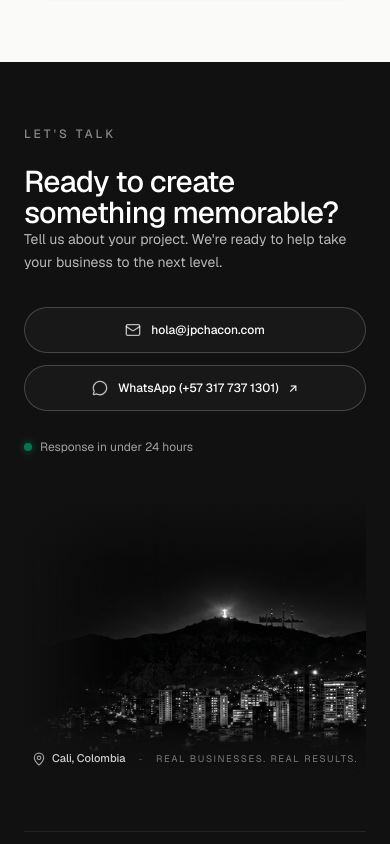
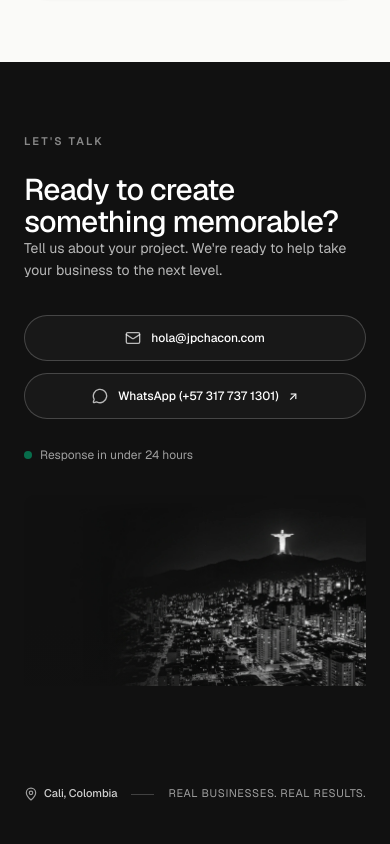
Before and after one commit to Juanpa571/portfolio, a React (Vite) app: page / in a window 390 px wide. Shown: the part 5240-6084 px from the top of the page. Built offline with nearby package versions, Linux system fonts and the light colour scheme.

Commit message:
feat(footer): integrate panoramic Cristo Rey visual layer and seamless sticky bar alignment

```diff
--- a/src/components/layout/Footer.tsx
+++ b/src/components/layout/Footer.tsx
@@ -57,20 +57,40 @@ export const Footer: React.FC = () => {
       <div className="w-full max-w-[1760px] mx-auto px-6 sm:px-10 lg:px-14 xl:px-16 2xl:px-20 pt-16 sm:pt-20 lg:pt-24 pb-8 flex flex-col justify-between relative z-10">
 
         {/* ========================================================
-            PART 1: HERO ZONE (Split: Left Copy + Right Night City)
+            PART 1: HERO ZONE (Split: Left Copy + Right Panoramic Night City)
             ======================================================== */}
-        <div className="flex flex-col lg:flex-row items-start lg:items-center justify-between gap-10 lg:gap-8 pb-14 sm:pb-18 lg:pb-20 relative">
+        <div className="relative min-h-[460px] lg:min-h-[500px] xl:min-h-[540px] flex flex-col justify-between pb-12 sm:pb-14 lg:pb-16">
 
-          {/* Left: Eyebrow + Monumental Question + Subtitle + Action Pills */}
-          <div className="w-full lg:w-[48%] xl:w-[46%] 2xl:w-[45%] flex flex-col items-start justify-center space-y-6 sm:space-y-7 z-10">
+          {/* Desktop Panoramic Background Layer */}
+          <div className="hidden lg:block absolute right-0 top-0 bottom-6 w-[58%] xl:w-[62%] 2xl:w-[65%] pointer-events-none select-none overflow-hidden">
+            <picture className="w-full h-full block">
+              <source type="image/webp" srcSet="/cristo-rey-cali-night.webp" />
+              <img
+                src="/cristo-rey-cali-night.jpg"
+                alt="Panorámica nocturna de Cali desde Cristo Rey"
+                className="w-full h-full object-cover object-[right_center] transition-transform duration-1000 ease-out hover:scale-[1.02]"
+                width={1376}
+                height={768}
+                loading="lazy"
+                decoding="async"
+              />
+            </picture>
+            {/* Smooth edge overlays to guarantee flawless blend into #111111 */}
+            <div className="absolute inset-y-0 left-0 w-32 bg-gradient-to-r from-[#111111] via-[#111111]/70 to-transparent pointer-events-none" />
+            <div className="absolute inset-x-0 top-0 h-16 bg-gradient-to-b from-[#111111] to-transparent pointer-events-none" />
+            <div className="absolute inset-x-0 bottom-0 h-16 bg-gradient-to-t from-[#111111] to-transparent pointer-events-none" />
+          </div>
+
+          {/* Upper Content Row: Left Hero Copy */}
+          <div className="relative z-10 w-full lg:w-[48%] xl:w-[46%] 2xl:w-[44%] flex flex-col items-start justify-center space-y-6 sm:space-y-7 pt-2 lg:pt-4">
 
             {/* Eyebrow */}
-            <span className="text-xs font-sans tracking-[0.25em] text-white/50 uppercase font-medium">
+            <span className="text-[11px] sm:text-xs font-semibold tracking-[0.2em] text-white/50 uppercase font-sans">
               {t.footer.eyebrow}
             </span>
 
             {/* Headline */}
-            <h2 className="text-3xl sm:text-5xl lg:text-[3.75rem] xl:text-[4.25rem] 2xl:text-[4.6rem] font-display font-medium text-white tracking-tight leading-[1.06] m-0">
+            <h2 className="text-3xl sm:text-5xl lg:text-[3.5rem] xl:text-[4rem] 2xl:text-[4.4rem] font-display font-medium text-white tracking-tight leading-[1.06] m-0">
               {t.footer.headlineLine1.trim()}{' '}
               <br />
               {t.footer.headlineLine2}
@@ -86,7 +106,7 @@ export const Footer: React.FC = () => {
               {/* Email Pill */}
               <a
                 href={`mailto:${t.footer.email}`}
-                className="w-full sm:w-auto px-6 py-3.5 rounded-full border border-white/20 hover:border-white bg-white/[0.03] hover:bg-white/10 text-white text-xs sm:text-sm font-sans font-medium transition-all duration-300 flex items-center justify-center gap-2.5 active:scale-[0.98] group"
+                className="w-full sm:w-auto px-6 py-3.5 rounded-full border border-white/20 hover:border-white/60 bg-white/[0.03] hover:bg-white/[0.08] text-white text-xs sm:text-sm font-sans font-medium transition-all duration-300 flex items-center justify-center gap-2.5 active:scale-[0.98] group"
                 data-interactive
               >
                 <Mail className="w-4 h-4 text-white/70 group-hover:text-white transition-colors" />
@@ -98,7 +118,7 @@ export const Footer: React.FC = () => {
                 href={siteConfig.profile.contact.whatsapp}
                 target="_blank"
                 rel="noopener noreferrer"
-                className="w-full sm:w-auto px-6 py-3.5 rounded-full border border-white/20 hover:border-white bg-white/[0.03] hover:bg-white/10 text-white text-xs sm:text-sm font-sans font-medium transition-all duration-300 flex items-center justify-center gap-2.5 active:scale-[0.98] group"
+                className="w-full sm:w-auto px-6 py-3.5 rounded-full border border-white/20 hover:border-white/60 bg-white/[0.03] hover:bg-white/[0.08] text-white text-xs sm:text-sm font-sans font-medium transition-all duration-300 flex items-center justify-center gap-2.5 active:scale-[0.98] group"
                 data-interactive
               >
                 <MessageCircle className="w-4 h-4 text-white/70 group-hover:text-white transition-colors" />
@@ -111,43 +131,38 @@ export const Footer: React.FC = () => {
 
             {/* Response Status Badge */}
             <div className="flex items-center gap-2 pt-1 text-xs text-white/60 font-sans">
-              <span className="w-2 h-2 rounded-full bg-[#00C988] shadow-[0_0_8px_rgba(0,201,136,0.8)] animate-pulse" />
+              <span className="w-2 h-2 rounded-full bg-emerald-500 animate-pulse" />
               <span>{t.footer.responseBadge}</span>
             </div>
           </div>
 
-          {/* Right: Cristo Rey & Cali Nocturnal Panorama + Orientation Line */}
-          <div className="w-full lg:w-[52%] xl:w-[54%] 2xl:w-[55%] relative flex flex-col justify-end min-h-[280px] sm:min-h-[360px] lg:min-h-[440px] xl:min-h-[480px] 2xl:min-h-[520px] overflow-hidden rounded-2xl lg:rounded-none">
-
-            {/* High-Resolution B&W Night Photograph Matching GPT 100% with Soft Seamless Masking */}
-            <picture className="absolute inset-0 w-full h-full">
+          {/* Mobile/Tablet Fallback Photo Layer */}
+          <div className="block lg:hidden w-full relative min-h-[260px] sm:min-h-[320px] rounded-xl overflow-hidden mt-8 mb-2">
+            <picture className="w-full h-full block">
               <source type="image/webp" srcSet="/cristo-rey-cali-night.webp" />
               <img
                 src="/cristo-rey-cali-night.jpg"
-                alt="Cristo Rey y panorámica nocturna de Cali, Colombia — JP Studios"
-                className="w-full h-full object-cover object-[center_35%] select-none pointer-events-none [mask-image:linear-gradient(to_right,transparent_0%,rgba(0,0,0,0.25)_10%,rgba(0,0,0,0.85)_26%,black_45%)] [-webkit-mask-image:linear-gradient(to_right,transparent_0%,rgba(0,0,0,0.25)_10%,rgba(0,0,0,0.85)_26%,black_45%)]"
+                alt="Panorámica nocturna de Cali desde Cristo Rey"
+                className="w-full h-full object-cover object-center"
+                width={1376}
+                height={768}
                 loading="lazy"
                 decoding="async"
-                width={1376}
-                height={768}
               />
             </picture>
+            <div className="absolute inset-0 bg-gradient-to-t from-[#111111] via-transparent to-transparent pointer-events-none" />
+          </div>
 
-            {/* Top and Bottom soft feathers ensuring 100% seamless blend with #111111 */}
-            <div className="absolute inset-x-0 top-0 h-16 bg-gradient-to-b from-[#111111] via-[#111111]/50 to-transparent pointer-events-none" />
-            <div className="absolute inset-x-0 bottom-0 h-16 bg-gradient-to-t from-[#111111] via-[#111111]/80 to-transparent pointer-events-none" />
-
-            {/* Orientation Line Lockup Matching Mockup Baseline */}
-            <div className="relative z-10 flex items-center justify-between sm:justify-end gap-3.5 px-2 pb-2 text-xs font-sans text-white/70 select-none">
-              <div className="flex items-center gap-1.5 shrink-0 text-white/80">
-                <MapPin className="w-3.5 h-3.5 text-white/60" />
-                <span className="font-medium text-[11px] sm:text-xs">Cali, Colombia</span>
-              </div>
-              <span className="h-px bg-white/20 flex-1 max-w-[140px] sm:max-w-[200px]" aria-hidden="true" />
-              <span className="text-[9.5px] sm:text-[10px] tracking-[0.16em] uppercase text-white/45 font-sans whitespace-nowrap">
-                {t.footer.slogan}
-              </span>
+          {/* Baseline Row: Orientation Line Lockup Matching Mockup Baseline */}
+          <div className="relative z-10 w-full flex items-center justify-between lg:justify-end gap-3.5 pt-6 lg:pt-0 text-xs font-sans text-white/70 select-none">
+            <div className="flex items-center gap-1.5 shrink-0 text-white/80">
+              <MapPin className="w-3.5 h-3.5 text-white/60" />
+              <span className="font-medium text-[11px] sm:text-xs">Cali, Colombia</span>
             </div>
+            <span className="h-px bg-white/20 w-16 sm:w-28 lg:w-40" aria-hidden="true" />
+            <span className="text-[11px] tracking-wider text-white/60 font-sans whitespace-nowrap uppercase">
+              {t.footer.slogan}
+            </span>
           </div>
 
         </div>
```
Also changed, not shown: src/components/layout/Header.tsx (+25 -19 lines), src/config/translations.ts (+6 -6 lines), public/cristo-rey-cali-night.jpg, public/cristo-rey-cali-night.webp.
